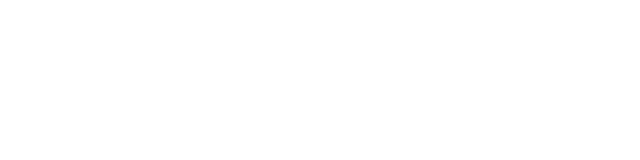
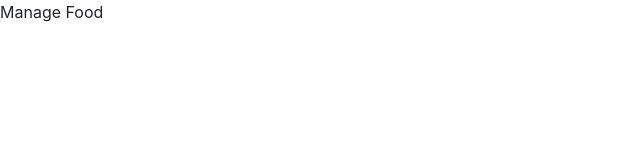
Before and after one commit to Keerthan-17/FoodOrderingSystem, a React (Create React App) app in the folder frontend/: page /manage-food in a window 1280 px wide. Before the commit this address had no page. Shown: the top 160 px of the page, without its empty margins (0-640 px from the left). Built offline with nearby package versions, Linux system fonts and the light colour scheme.

Commit message:
Add ManageFood component and update routing in App.js

```diff
--- a/frontend/src/App.js
+++ b/frontend/src/App.js
@@ -1,21 +1,23 @@
-import {BrowserRouter, Routes, Route} from 'react-router-dom';
-import Home from './pages/Home';
-import AdminLogin from './pages/AdminLogin';
-import AdminDashboard from './pages/AdminDashboard';
-import AddCategory from './pages/AddCategory';
-import ManageCategory from './pages/ManageCategory';
-import AddFood from './pages/AddFood';
+import { BrowserRouter, Routes, Route } from "react-router-dom";
+import Home from "./pages/Home";
+import AdminLogin from "./pages/AdminLogin";
+import AdminDashboard from "./pages/AdminDashboard";
+import AddCategory from "./pages/AddCategory";
+import ManageCategory from "./pages/ManageCategory";
+import AddFood from "./pages/AddFood";
+import ManageFood from "./pages/ManageFood";
 
 function App() {
   return (
     <BrowserRouter>
       <Routes>
-        <Route path='/' element={<Home/>}></Route>
-        <Route path='/admin-login' element={<AdminLogin/>}></Route>
-        <Route path='/admin-dashboard' element={<AdminDashboard/>}></Route>
-        <Route path='/add-category' element={<AddCategory/>}></Route>
-        <Route path='/manage-category' element={<ManageCategory/>}></Route>
-        <Route path='/add-food' element={<AddFood/>}></Route>
+        <Route path="/" element={<Home />}></Route>
+        <Route path="/admin-login" element={<AdminLogin />}></Route>
+        <Route path="/admin-dashboard" element={<AdminDashboard />}></Route>
+        <Route path="/add-category" element={<AddCategory />}></Route>
+        <Route path="/manage-category" element={<ManageCategory />}></Route>
+        <Route path="/add-food" element={<AddFood />}></Route>
+        <Route path="/manage-food" element={<ManageFood />}></Route>
       </Routes>
     </BrowserRouter>
   );
--- /dev/null
+++ b/frontend/src/pages/ManageFood.js
@@ -0,0 +1,9 @@
+import React from 'react'
+
+const ManageFood = () => {
+  return (
+    <div>Manage Food</div>
+  )
+}
+
+export default ManageFood
```
